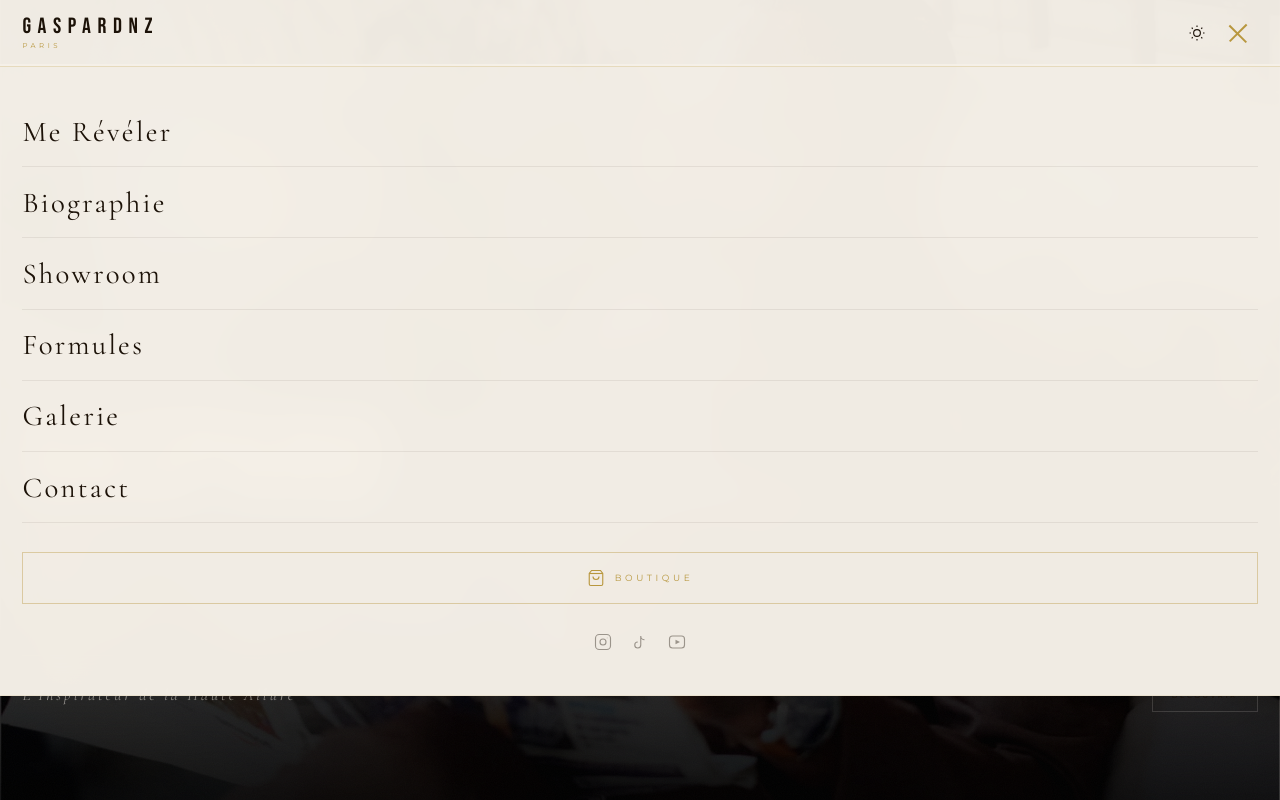
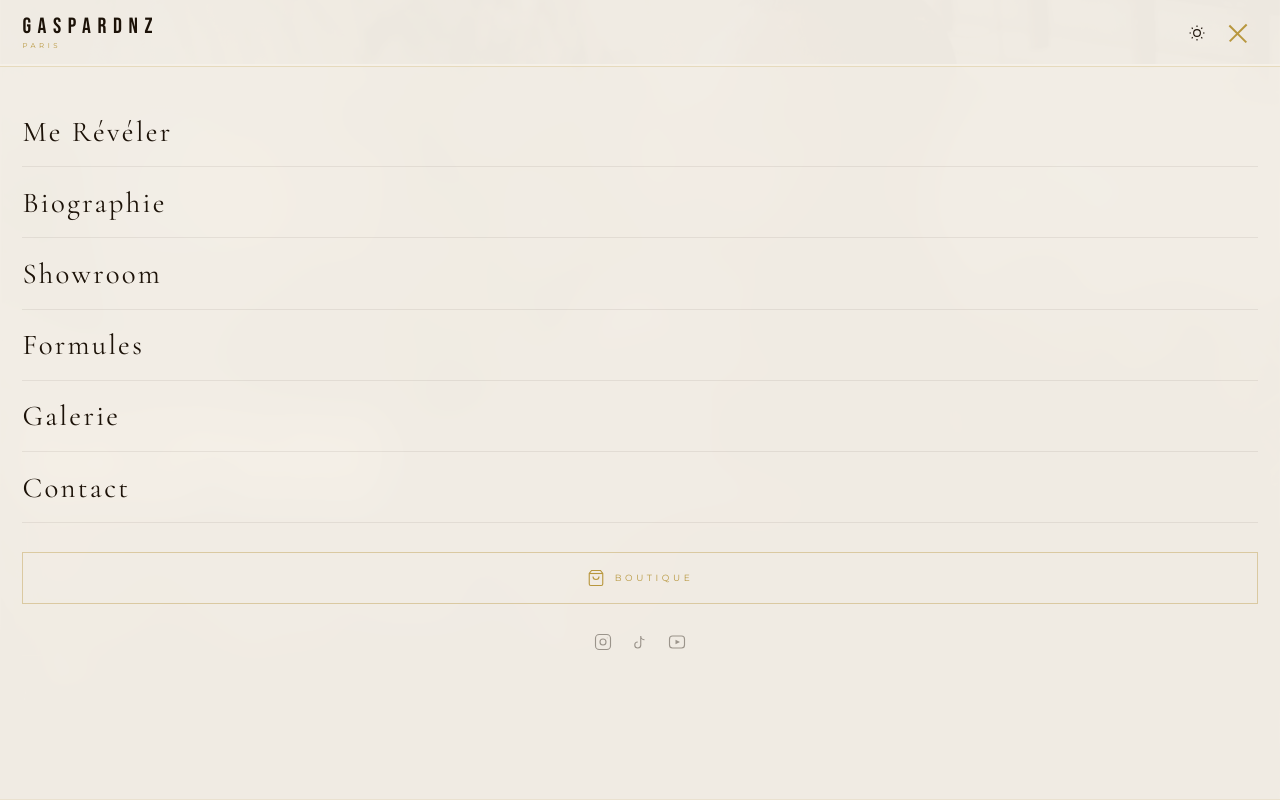
Before and after one commit to yarobkl/gaspardnz, a React (Vite) app: page / in a window 1280 px wide. Both pictures are taken after a click on the button 1237 px from the left and 33 px from the top of the page. Shown: the top 800 px of the page. Built offline with nearby package versions, Linux system fonts and the light colour scheme.

Commit message:
Fix menu burger: scroll interne + blocage body scroll quand ouvert

```diff
--- a/gaspardnz-mobile 60.jsx
+++ b/gaspardnz-mobile 60.jsx
@@ -261,6 +261,11 @@ const NavMobile = ({ onShowroom, onGalerie, onContact, onCatalogue, onFormules,
     return () => window.removeEventListener("scroll", fn);
   }, []);
 
+  useEffect(() => {
+    document.body.style.overflow = open ? "hidden" : "";
+    return () => { document.body.style.overflow = ""; };
+  }, [open]);
+
   const close = (fn) => { setOpen(false); fn && fn(); };
 
   // Sur fond transparent (photo sombre) → texte blanc / Sur fond crème → texte sombre
@@ -325,10 +330,11 @@ const NavMobile = ({ onShowroom, onGalerie, onContact, onCatalogue, onFormules,
             exit={{ opacity: 0, y: -20 }}
             transition={{ duration: 0.35, ease: [0.16, 1, 0.3, 1] }}
             style={{
-              position: "fixed", top: "64px", left: 0, right: 0, zIndex: 399,
+              position: "fixed", top: "64px", left: 0, right: 0, bottom: 0, zIndex: 399,
               background: "rgba(245,240,232,0.98)", borderBottom: `1px solid rgba(184,151,62,0.12)`,
               padding: "2rem 1.4rem 2.5rem",
               backdropFilter: "blur(20px)",
+              overflowY: "auto",
             }}
           >
             {/* Links */}
```
